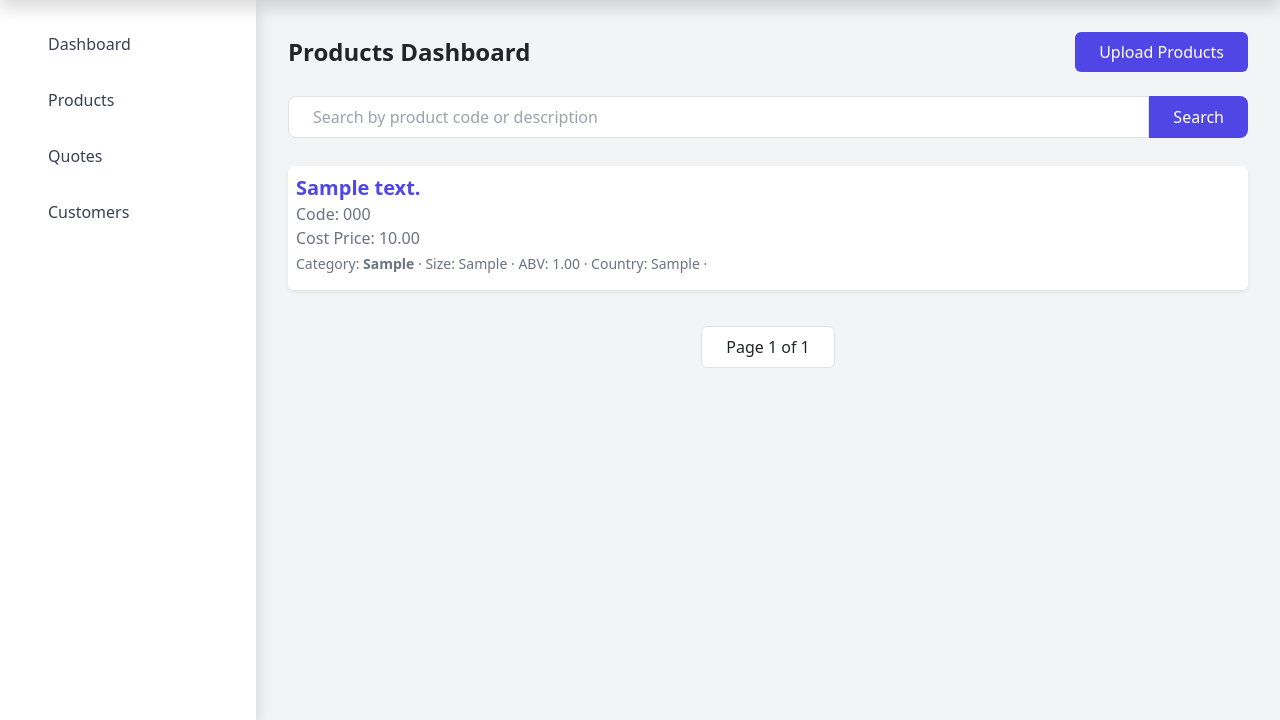
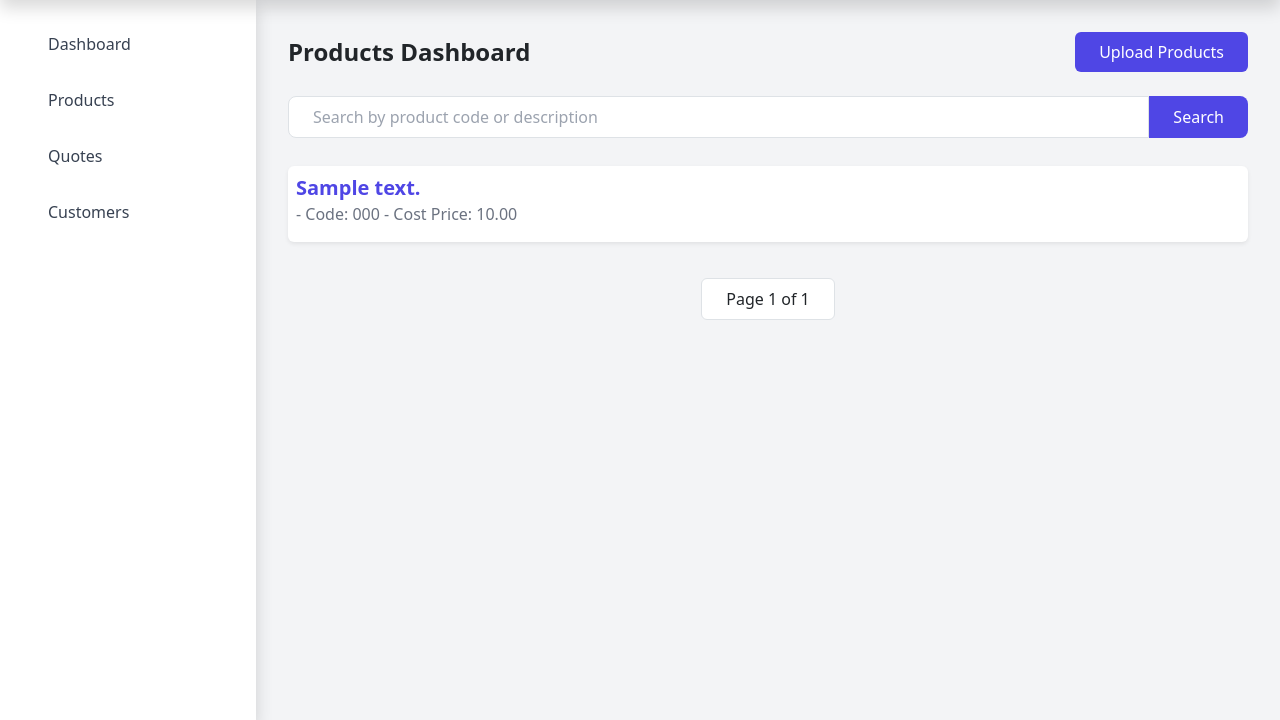
Before and after one commit to Wania-Ahsan65/quoteproject-myversion, a Django app: page /products/ in a window 1280 px wide. Shown: the part 80-800 px from the top of the page. Run offline with Django 5.2, Linux system fonts and the light colour scheme; a user stored in the database is signed in; tables that the repository leaves empty hold one stand-in row (values such as "Sample post"); parts of the project's set-up code (start-up, migrations or seed data) failed here and were passed over; some libraries are stand-ins or nearby versions.

Commit message:
reduced spacing in product section

```diff
--- a/BestWines/products/views.py
+++ b/BestWines/products/views.py
@@ -116,7 +116,7 @@ def product_list_view(request):
             'size': main_info.size,
             'abv': main_info.abv,
             'country': main_info.country,
-            'cost_price': main_info.cost_price,
+            'cost_price': min(variant.cost_price for variant in variants),
             'variants': [{'brand': variant.brand, 'cost_price': variant.cost_price} for variant in variants],
         })
 
--- a/BestWines/templates/products/product_list.html
+++ b/BestWines/templates/products/product_list.html
@@ -33,15 +33,7 @@
           {% else %}
             <h2 class="text-xl font-semibold text-indigo-600">{{ group.product_code }}</h2>
           {% endif %}
-          <p class="text-gray-500">Code: {{ group.product_code }}</p>
-          <p class="text-gray-500">Cost Price: {{ group.cost_price }}</p>
-          <div class="mt-1 text-sm text-gray-500">
-            <span>Category: <strong>{{ group.category }}</strong></span> &middot;
-            <span>Size: {{ group.size }}</span> &middot;
-            <span>ABV: {{ group.abv }}</span> &middot;
-            <span>Country: {{ group.country }}</span> &middot;
-          </div>
-
+          <p class="text-gray-500"> - Code: {{ group.product_code }}     - Cost Price: {{ group.cost_price }}</p>
         </div>
         <a href="{% url 'products:edit' group.product_code %}" class="block">
 
```
